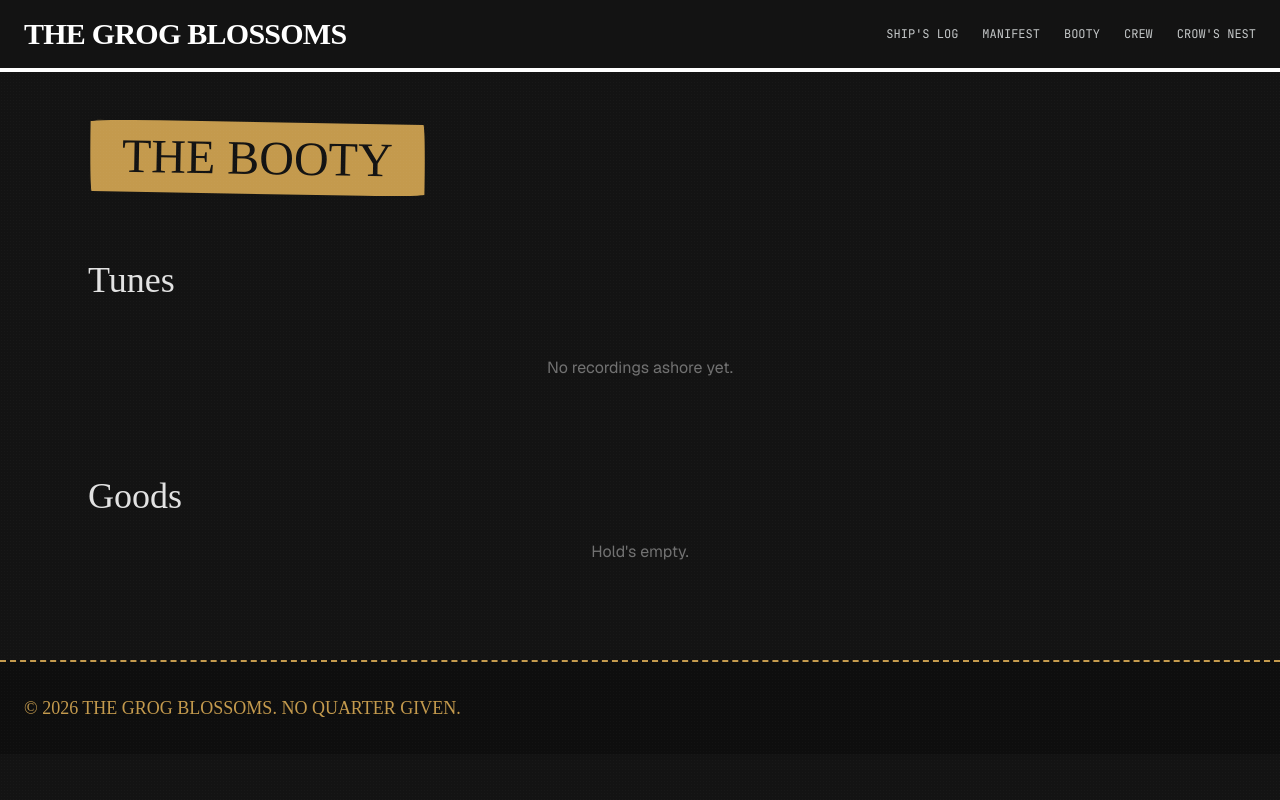
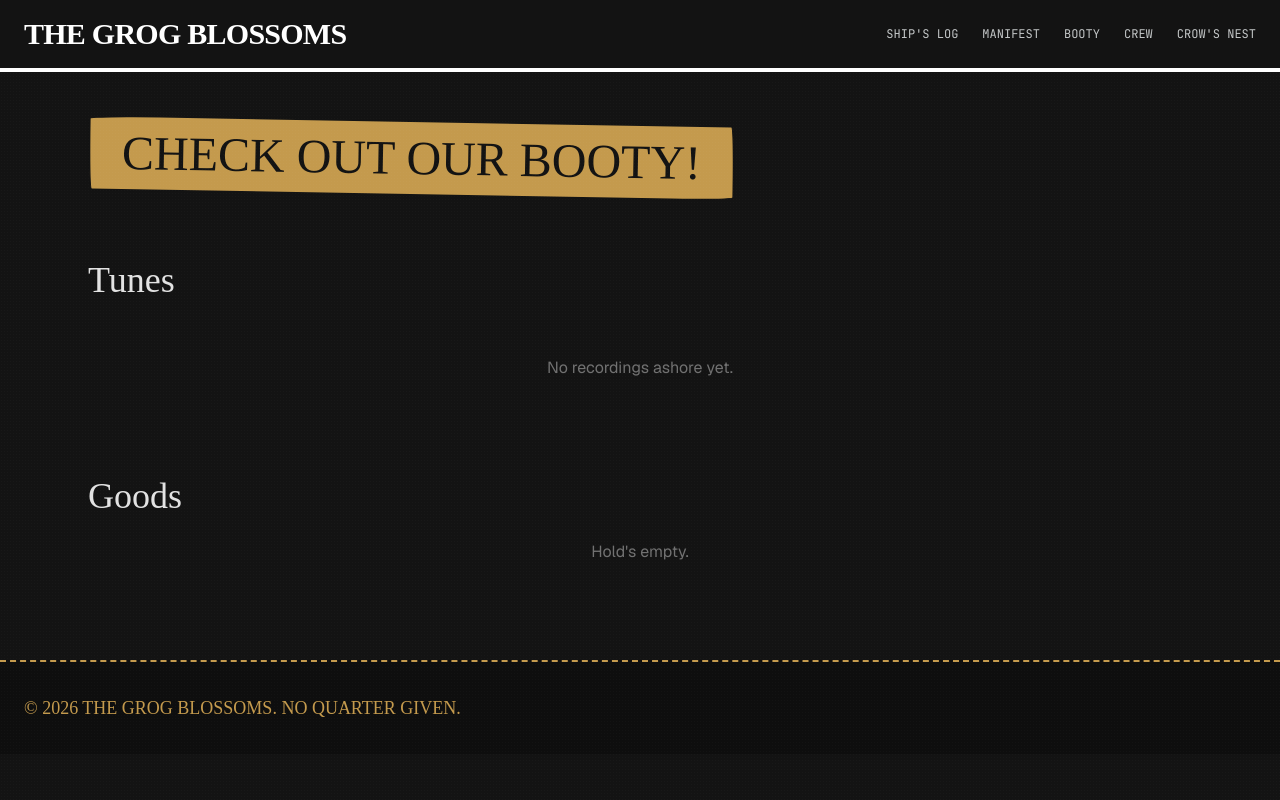
Before and after one commit to oltyan/gb-website, a Flask app: page /booty in a window 1280 px wide. Run offline with Flask 3, Linux system fonts and the light colour scheme; data that the repository does not hold is empty; some libraries are stand-ins or nearby versions; some web fonts are replaced.

Commit message:
copy: update Booty page heading to "Check Out Our Booty!"

```diff
--- a/app/templates/public/booty.html
+++ b/app/templates/public/booty.html
@@ -3,7 +3,7 @@
 {% block content %}
 <section class="px-6 py-12 max-w-6xl mx-auto">
   <div class="inline-block bg-accent-amber text-background px-8 py-3 mb-8 rotate-1 sketch-border">
-    <h1 class="font-hand text-5xl uppercase">The Booty</h1>
+    <h1 class="font-hand text-5xl uppercase">Check Out Our Booty!</h1>
   </div>
 
   <h2 class="font-hand text-4xl mt-8 mb-6">Tunes</h2>
```
